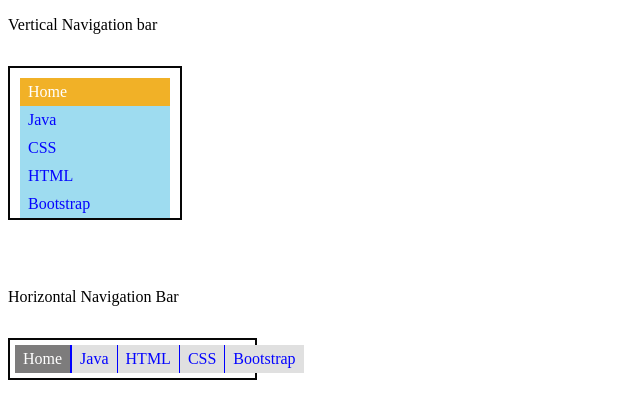
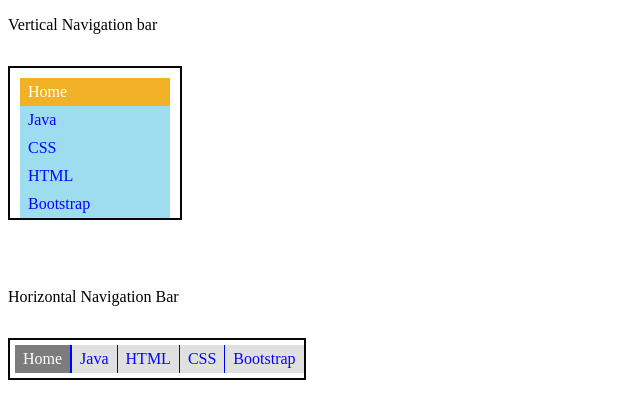
Before and after one commit to flamekiller22/MERN-Tasks, a plain HTML site: page cstask2.html in a window 1280 px wide. Shown: the full height of the page, 0-640 px from the left. Drawn offline with Linux system fonts and the light colour scheme.

Commit message:
Update cstask2.html

```diff
--- a/cstask2.html
+++ b/cstask2.html
@@ -11,7 +11,6 @@
         ol{
             border: 2px solid rgb(6, 6, 6);
             list-style-type: none;
-            width: 18.95%;
         }
         li{
             padding: 5px 8px;
```
